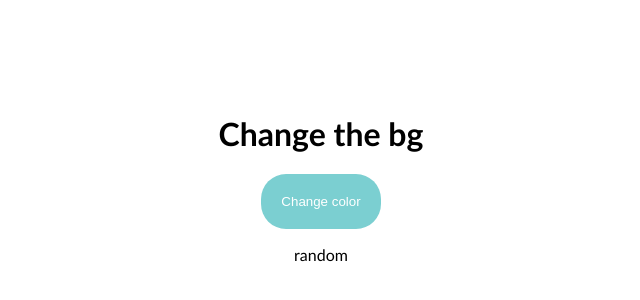
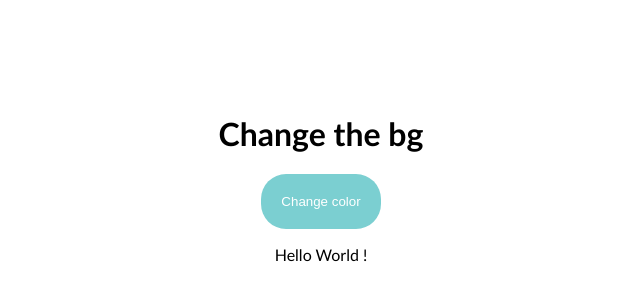
Before and after one commit to ANINDITAPRIYADARSHINI/Js-Color-Changer, a website: page index.html in a window 1280 px wide. Shown: the part 214-514 px from the top of the page, 319-959 px from the left. Drawn offline with Linux system fonts and the light colour scheme.

Commit message:
Readme updated

```diff
--- a/index.html
+++ b/index.html
@@ -11,7 +11,7 @@
     <div class="container">
       <h1>Change the bg</h1>
       <button id="colorButton">Change color</button>
-      <p id="colorCheck">random</p>
+      <p id="colorCheck">Hello World !</p>
     </div>
 
     <script src="script.js"></script>
```
Also changed, not shown: README.md, 1 other file.
